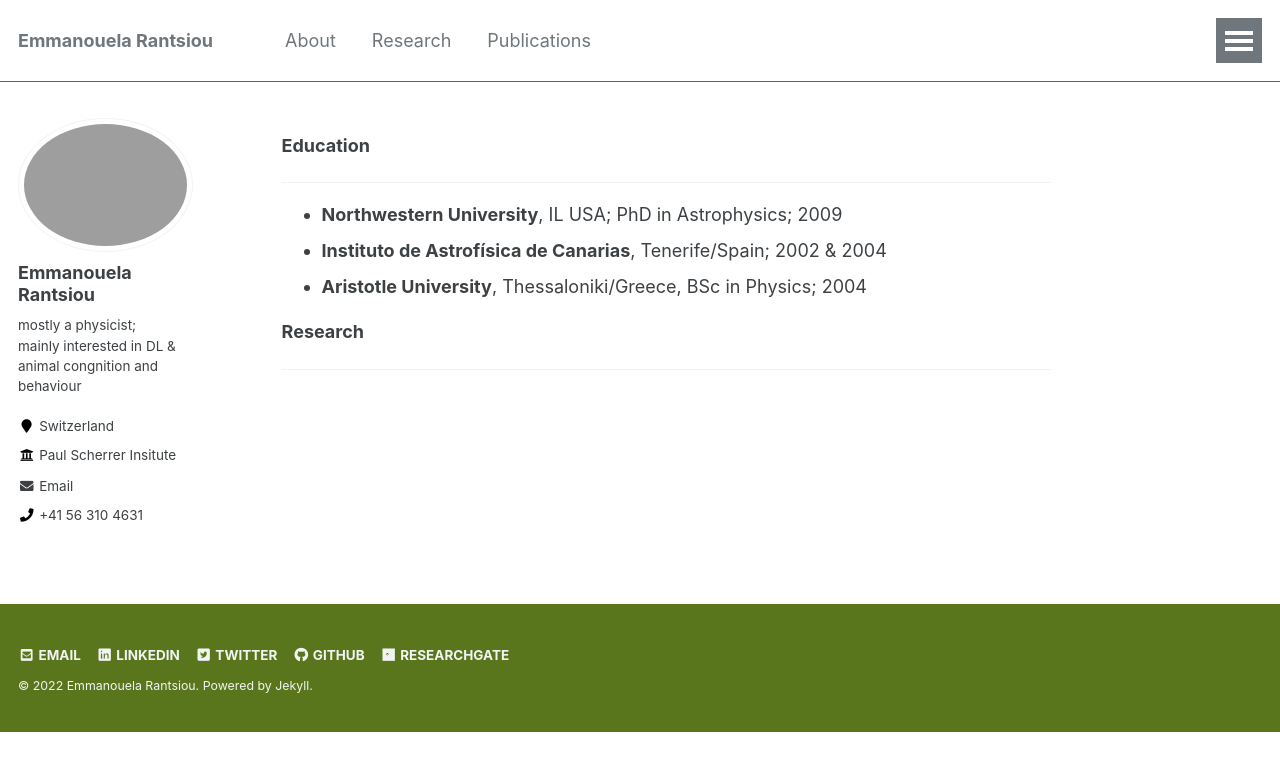
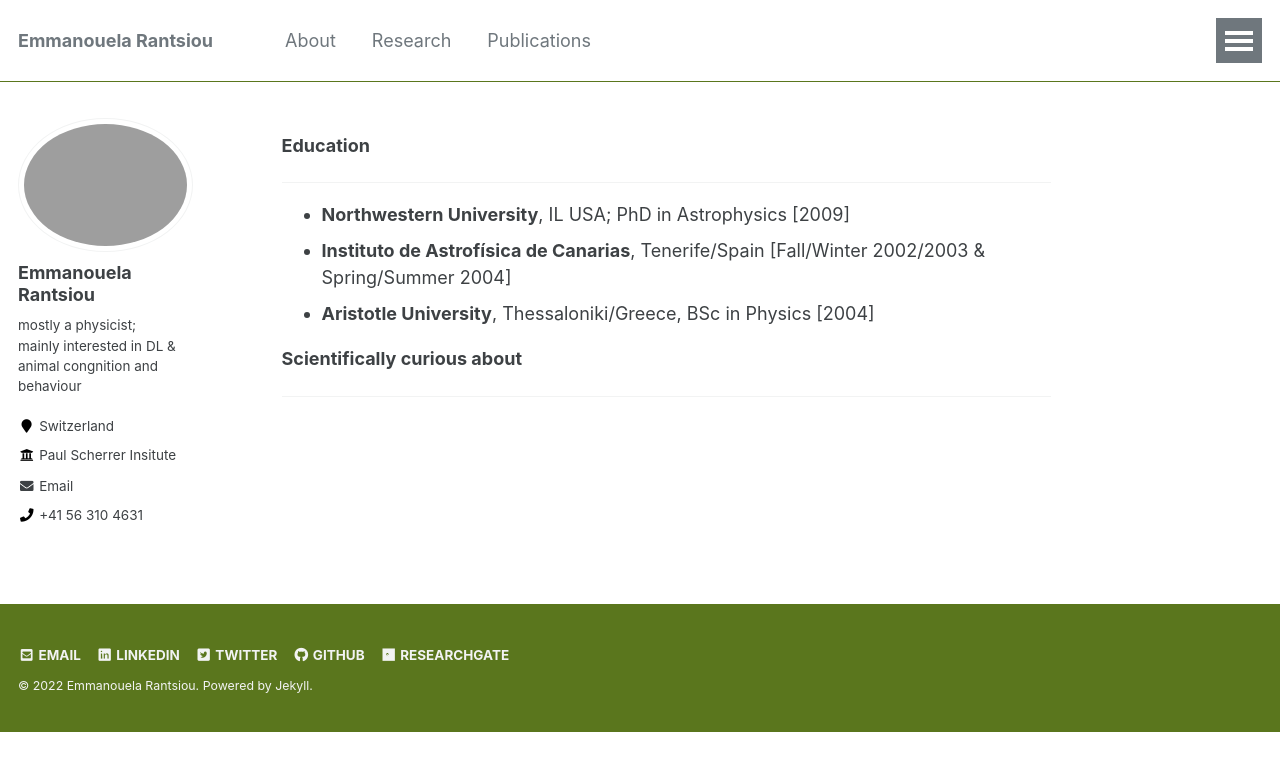
Before and after one commit to emmarant/emmarant.github.io, a Jekyll site: the page built from _pages/about.md, in a window 1280 px wide. Shown: the top 771 px of the page. Built offline with Jekyll 4.4.1, drawn with Linux system fonts in a browser that asks for light colours.

Commit message:
Update about.md

```diff
--- a/_pages/about.md
+++ b/_pages/about.md
@@ -11,11 +11,11 @@ author_profile: true
 
 -----
 
-- **Northwestern University**, IL USA; PhD in Astrophysics; 2009
-- **Instituto de Astrofísica de Canarias**, Tenerife/Spain; 2002 & 2004
-- **Aristotle University**, Thessaloniki/Greece, BSc in Physics; 2004
+- **Northwestern University**, IL USA; PhD in Astrophysics [2009]
+- **Instituto de Astrofísica de Canarias**, Tenerife/Spain [Fall/Winter 2002/2003 & Spring/Summer 2004]
+- **Aristotle University**, Thessaloniki/Greece, BSc in Physics [2004]
 
 
- **Research**
+ **Scientifically curious about**
 
  -----
```
